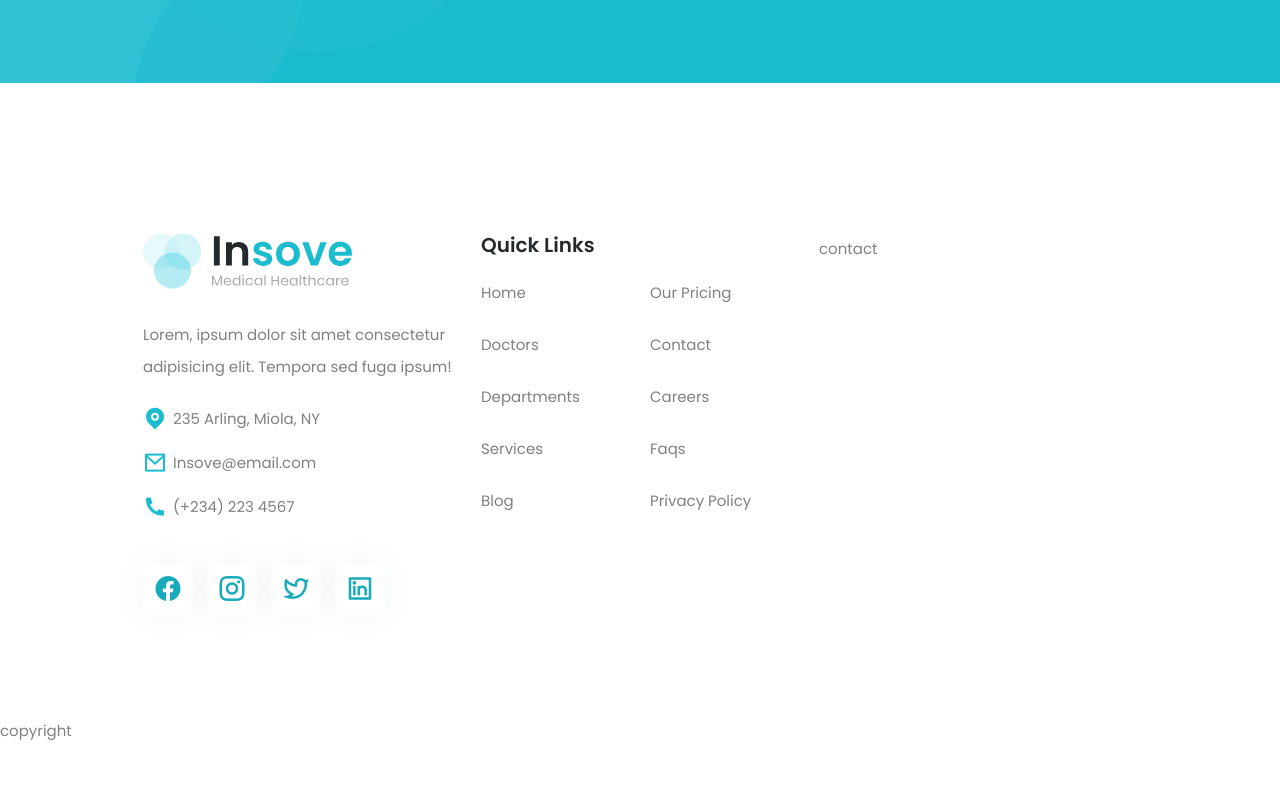
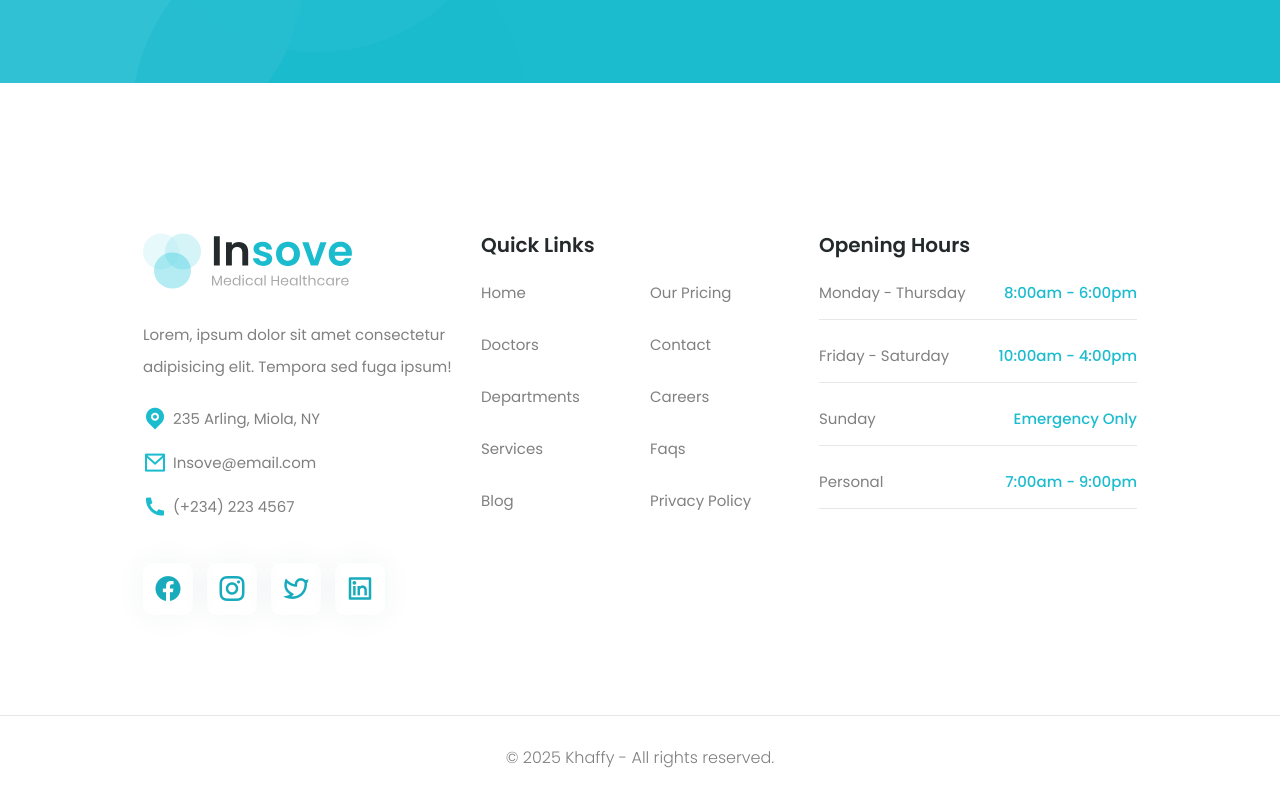
Before and after one commit to Khaffycodes/health-landing-page, a website: page src/index.html in a window 1280 px wide. Shown: the part 4961-5761 px from the top of the page. Before the commit the page ends 5708 px from the top, so only its background shows below. Drawn offline with nearby package versions, Linux system fonts and the light colour scheme.

Commit message:
built the footer

```diff
--- a/src/index.html
+++ b/src/index.html
@@ -1134,11 +1134,58 @@
             </div>
           </div>
           <!-- footer opening hours section -->
-          <div class="footer__item flex-1">contact</div>
+          <div class="footer__item flex-1">
+            <h4 class="h4 mb-5">Opening Hours</h4>
+            <!-- list -->
+            <div class="flex flex-col gap-5">
+              <!-- item -->
+              <div class="flex-1">
+                <div
+                  class="flex justify-between items-center border-b pb-[10px]"
+                >
+                  <div>Monday - Thursday</div>
+                  <div class="text-accent font-medium">8:00am - 6:00pm</div>
+                </div>
+              </div>
+              <!-- item -->
+              <div class="flex-1">
+                <div
+                  class="flex justify-between items-center border-b pb-[10px]"
+                >
+                  <div>Friday - Saturday</div>
+                  <div class="text-accent font-medium">10:00am - 4:00pm</div>
+                </div>
+              </div>
+              <!-- item -->
+              <div class="flex-1">
+                <div
+                  class="flex justify-between items-center border-b pb-[10px]"
+                >
+                  <div>Sunday</div>
+                  <div class="text-accent font-medium">Emergency Only</div>
+                </div>
+              </div>
+              <!-- item -->
+              <div class="flex-1">
+                <div
+                  class="flex justify-between items-center border-b pb-[10px]"
+                >
+                  <div>Personal</div>
+                  <div class="text-accent font-medium">7:00am - 9:00pm</div>
+                </div>
+              </div>
+            </div>
+          </div>
         </div>
       </div>
       <!-- copyright -->
-      <div>copyright</div>
+      <div class="py-[30px] xl:border-t">
+        <div class="container mx-auto text-center">
+          <div class="font-light text-base">
+            &copy; 2025 Khaffy - All rights reserved.
+          </div>
+        </div>
+      </div>
     </footer>
 
     <!-- temp div -->
```
Also changed, not shown: dist/output.css.
